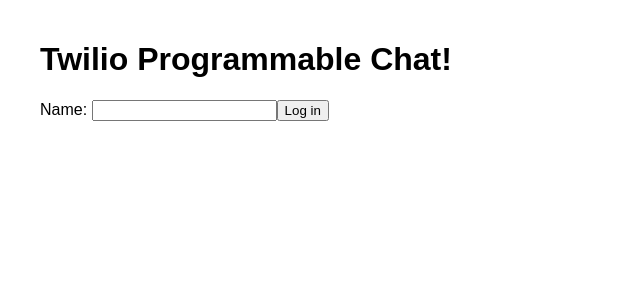
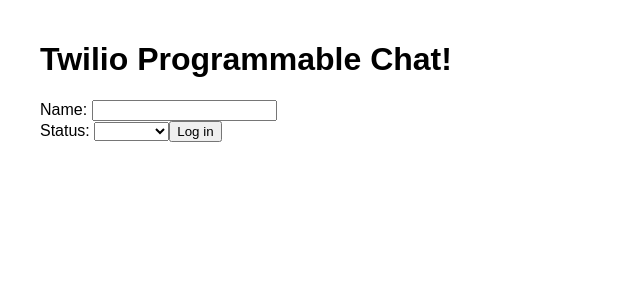
Before and after one commit to lcordier42/twilio_nexten, a React (Create React App) app in the folder client/: page / in a window 1280 px wide. Shown: the top 300 px of the page, without its empty margins (0-640 px from the left). Built offline with nearby package versions, Linux system fonts and the light colour scheme.

Commit message:
Add select box at login

```diff
--- a/client/src/ChatApp.js
+++ b/client/src/ChatApp.js
@@ -6,9 +6,11 @@
     constructor(props) {
         super(props);
         const name = sessionStorage.getItem("name") || "";
+        const status = sessionStorage.getItem("status") || "";
         const loggedIn = name !== "";
         this.state = {
             name,
+            status,
             loggedIn,
             token: "",
             chatReady: false,
@@ -28,10 +30,15 @@
         this.setState({ name: event.target.value });
     };
 
+    onStatusChanged = (event) => {
+        this.setState({ status: event.target.value });
+    };
+
     logIn = (event) => {
         event.preventDefault();
         if (this.state.name !== "") {
             sessionStorage.setItem("name", this.state.name);
+            sessionStorage.setItem("status", this.state.status)
             this.setState({ loggedIn: true }, this.getToken);
         }
     };
@@ -133,6 +140,7 @@
         if (this.state.loggedIn) {
             loginOrChat = (
                 <div>
+                    {console.log(status)}
                     <h3>Messages</h3>
                     <p>Logged in as {this.state.name}</p>
                     <ul className="messages">{messages}</ul>
@@ -160,8 +168,12 @@
                     <NameBox
                         name={this.state.name}
                         onNameChanged={this.onNameChanged}
+                        status={this.state.status}
+                        onStatusChanged={this.onStatusChanged}
                         logIn={this.logIn}
                     />
+                    {console.log(this.state.name)}
+                    {console.log(this.state.status)}
                 </div>
             );
         }
--- a/client/src/NameBox.js
+++ b/client/src/NameBox.js
@@ -5,6 +5,8 @@
         const name = this.props.name;
         const onNameChanged = this.props.onNameChanged;
         const logIn = this.props.logIn;
+        const onStatusChanged = this.props.onStatusChanged.bind(this);
+        const status = this.props.status;
         return (
             <div>
                 <form onSubmit={logIn}>
@@ -16,6 +18,20 @@
                         onChange={onNameChanged}
                         value={name}
                     />
+                    <br />
+                    <label htmlFor="status">Status: </label>
+                    <select
+                        name="status"
+                        id="status"
+                        onChange={onStatusChanged}
+                        value={status}
+                    >
+                        <option value=""></option>
+                        <option value="business">business</option>
+                        <option value="candidat">candidat</option>
+                        <option value="coach">coach</option>
+                        <option value="guest">guest</option>
+                    </select>
                     <button type="submit">Log in</button>
                 </form>
             </div>
```
